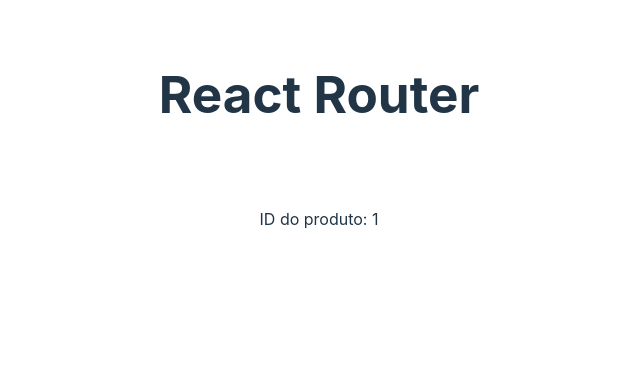
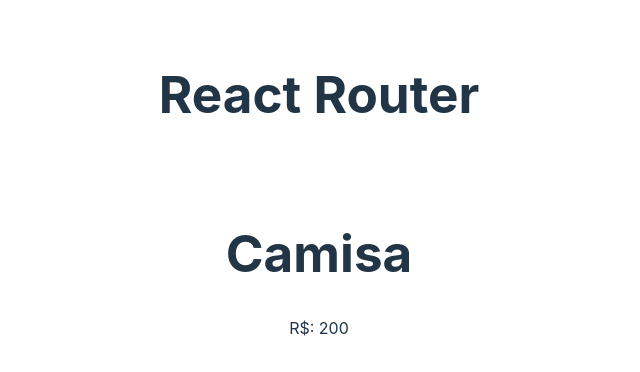
Before and after one commit to lucianobrsts/cursoreactudemy, a React (Vite) app in the folder 8_REACT_ROUTER/reactrouter/: page /products/1 in a window 1280 px wide. Shown: the top 372 px of the page, without its empty margins (321-961 px from the left). Built offline with nearby package versions, Linux system fonts and the light colour scheme; no server answers; data requests are answered from the project's data file.

Commit message:
Carregamento dinâmico de dados

```diff
--- a/8_REACT_ROUTER/reactrouter/src/pages/Product.jsx
+++ b/8_REACT_ROUTER/reactrouter/src/pages/Product.jsx
@@ -8,13 +8,21 @@ const Product = () => {
   const { id } = useParams();
 
   // 5- Carregamento dado individual
-  const url = "http://localhost:3000/products" + id;
+  const url = "http://localhost:3000/products/" + id;
   const { data: product, loading, error } = useFetch(url);
   console.log(product);
 
   return (
     <>
-      <p>ID do produto: {id}</p>
+      {/*<p>ID do produto: {id}</p>*/}
+      {error && <p>Ocorreu um erro...</p>}
+      {loading && <p>Carregando...</p>}
+      {product && (
+        <div>
+          <h1>{product.name}</h1>
+          <p>R$: {product.price}</p>
+        </div>
+      )}
     </>
   );
 };
```
